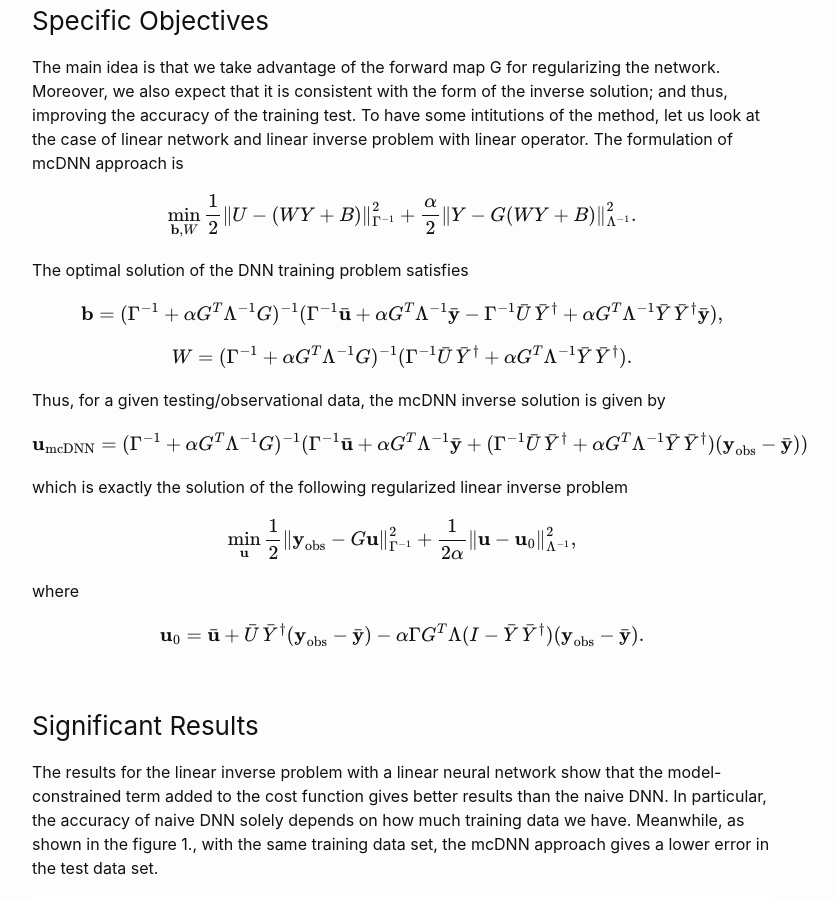
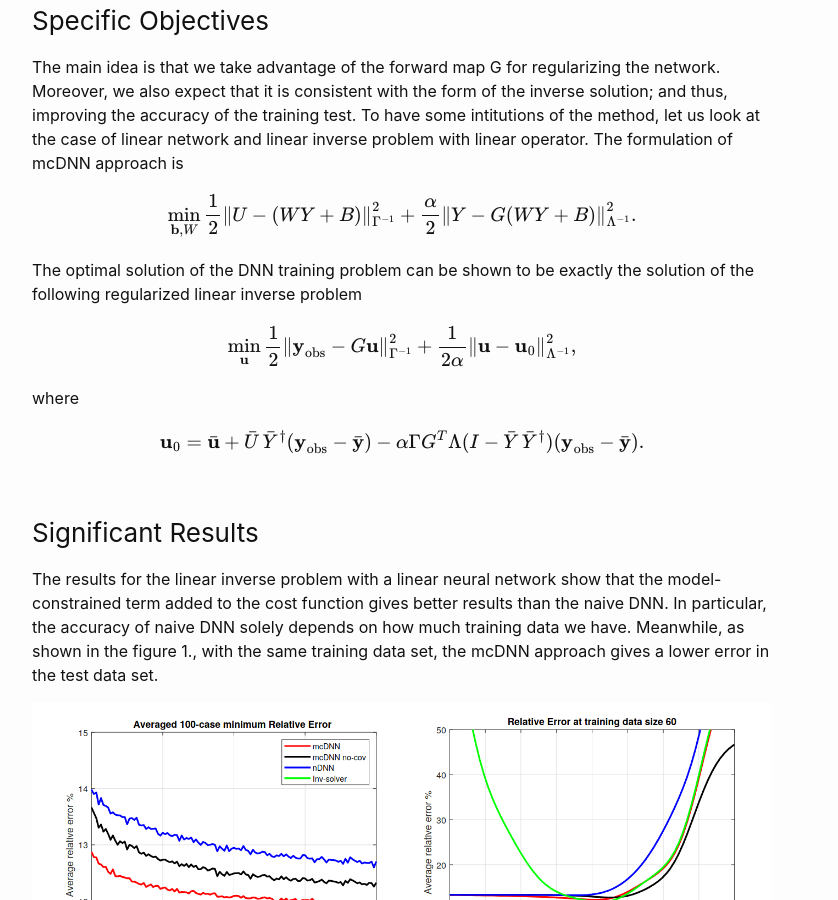
Before and after one commit to tscott-00/phogroup.github.io, a Jekyll site: the page built from cdse/model_constrained.md, in a window 1280 px wide and 900 px high, scrolled down 530 px. Shown: the whole window, without its empty margins (238-1076 px from the left). Built offline with Jekyll 4.4.1, drawn with Linux system fonts in a browser that asks for light colours; formulas are drawn with MathJax 3.

Commit message:
Update model_constrained.md

```diff
--- a/cdse/model_constrained.md
+++ b/cdse/model_constrained.md
@@ -14,17 +14,7 @@ The main idea is that we take advantage of the forward map G for regularizing th
 
 $$ \min_{\textbf{b},W} \frac{1}{2} \left\| U - (WY + B) \right\|_{\Gamma^{-1}}^2 +\frac{\alpha}{2} \left\|  Y -G (WY + B)\right\|_{\Lambda^{-1}}^2.$$
 
-The optimal solution of the DNN training problem satisfies
-
-$$ \textbf{b} = (\Gamma^{-1} + \alpha G^T \Lambda^{-1} G)^{-1} (\Gamma^{-1} \bar{\textbf{u}} + \alpha G^T \Lambda^{-1}  \bar{\textbf{y}} - {\Gamma^{-1} \bar{U} \, \bar{Y}^{\dagger} + \alpha G^T \Lambda^{-1} \bar{Y} \, \bar{Y}^{\dagger}} \bar{\textbf{y}}), $$
-
-$$ W = (\Gamma^{-1} + \alpha G^T \Lambda^{-1} G)^{-1}  (\Gamma^{-1} \bar{U} \,\bar{Y}^{\dagger} + \alpha G^T \Lambda^{-1}\bar{Y} \, \bar{Y}^{\dagger}). $$
-
-Thus, for a given testing/observational data, the mcDNN inverse solution is given by
-
-$$ \textbf{u}_{\text{mcDNN}} = (\Gamma^{-1} + \alpha G^T \Lambda^{-1} G)^{-1}   (\Gamma^{-1} \bar{\textbf{u}} + \alpha G^T \Lambda^{-1} \bar{\textbf{y}} + (\Gamma^{-1} \bar{U} \, \bar{Y}^{\dagger} + \alpha G^T \Lambda^{-1} \bar{Y} \, \bar{Y}^{\dagger}) (\textbf{y}_{\text{obs}} - \bar{\textbf{y}})) $$
-
-which is exactly the solution of the following regularized linear inverse problem
+The optimal solution of the DNN training problem can be shown to be exactly the solution of the following regularized linear inverse problem
 
 $$
 \min_{\textbf{u}} \frac{1}{2}  \left\|\textbf{y}_{\text{obs}} - G \textbf{u}\right\|_{\Gamma^{-1}}^2 + \frac{1}{2\alpha} \left\|\textbf{u} - \textbf{u}_0 \right\|_{\Lambda^{-1}}^2,
```
